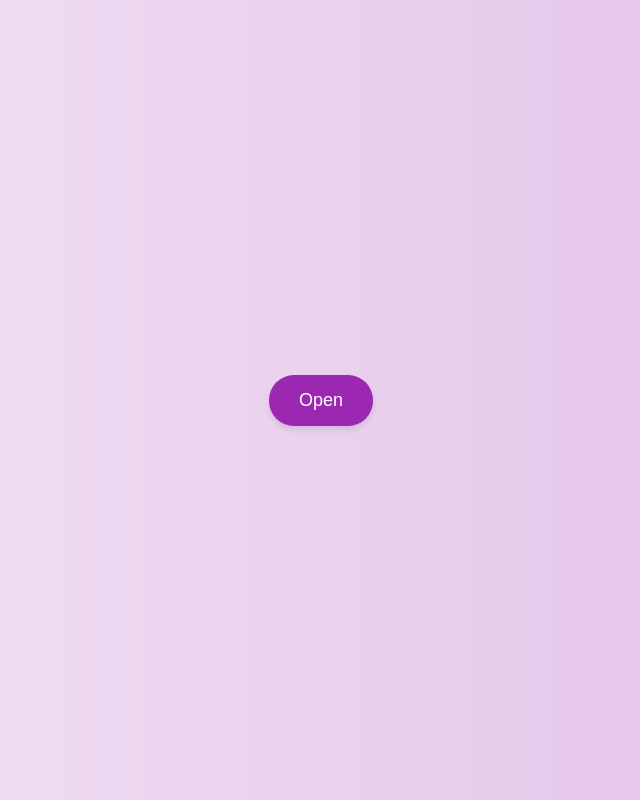
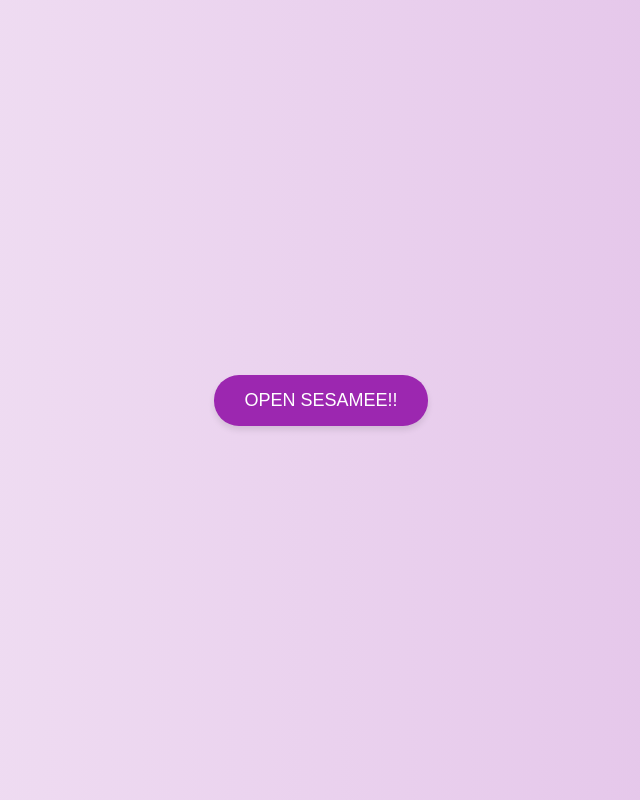
Before and after one commit to katrinablu/buhaha, a plain HTML site: page index.html in a window 1280 px wide. Shown: the whole page, without its empty margins (319-959 px from the left). Drawn offline with Linux system fonts and the light colour scheme.

Commit message:
Update index.html

```diff
--- a/index.html
+++ b/index.html
@@ -8,7 +8,7 @@
 </head>
 <body>
     <div class="container">
-        <button id="openModalBtn" class="open-button">Open</button>
+        <button id="openModalBtn" class="open-button">OPEN SESAMEE!!</button>
     </div>
 
     <div id="myModal" class="modal">
```
